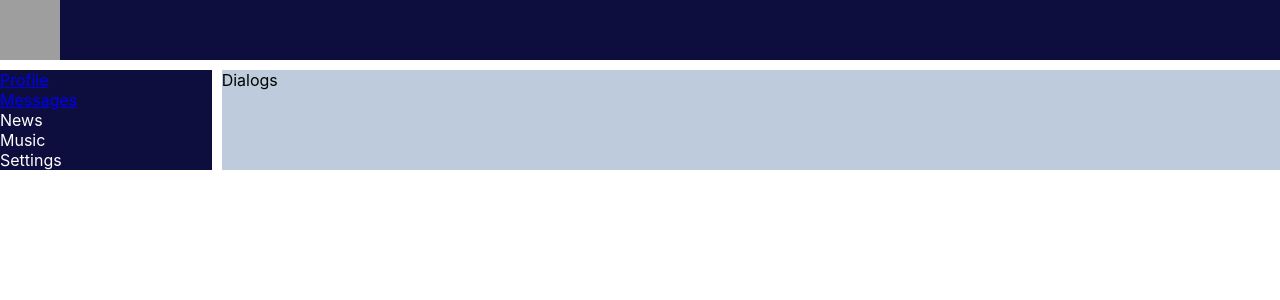
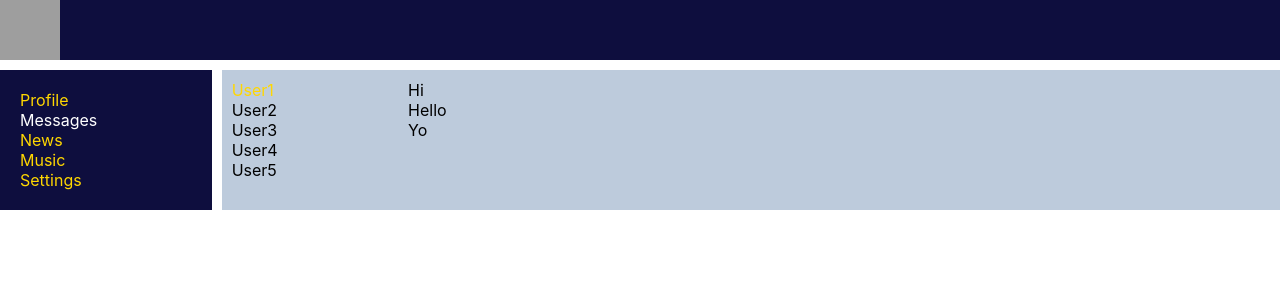
Before and after one commit to frytgy22/REACT-social_network, a React (Create React App) app in the folder social-network/: page /dialogs in a window 1280 px wide. Shown: the top 300 px of the page. Built offline with nearby package versions, Linux system fonts and the light colour scheme; grey boxes are pictures that could not be loaded.

Commit message:
added Navlink

```diff
--- a/social-network/src/components/dialogs/Dialogs.jsx
+++ b/social-network/src/components/dialogs/Dialogs.jsx
@@ -1,10 +1,33 @@
 import React from "react";
+import classes from "./Dialogs.module.css"
 
 
 const Dialogs = () => {
     return (
-        <div >
-            Dialogs
+        <div className={classes.dialogs}>
+            <div className={classes.dialogsItems}>
+                <div className={classes.dialog + ' '+ classes.active}>
+                    User1
+                </div>
+                <div className={classes.dialog}>
+                    User2
+                </div>
+                <div className={classes.dialog}>
+                    User3
+                </div>
+                <div className={classes.dialog}>
+                    User4
+                </div>
+                <div className={classes.dialog}>
+                    User5
+                </div>
+            </div>
+
+            <div className={classes.messages}>
+                <div className={classes.message}>Hi</div>
+                <div className={classes.message}>Hello</div>
+                <div className={classes.message}>Yo</div>
+            </div>
         </div>
     )
 }
--- a/social-network/src/components/dialogs/Dialogs.module.css
+++ b/social-network/src/components/dialogs/Dialogs.module.css
@@ -0,0 +1,24 @@
+.dialogs {
+    display: grid;
+    grid-template-columns: 2fr 10fr;
+}
+
+.dialogs .dialogsItems {
+    padding: 10px;
+}
+
+.dialogsItems .dialog {
+
+}
+
+.dialogsItems .active {
+    color: gold;
+}
+
+.messages {
+    padding: 10px;
+}
+
+.messages .message {
+
+}
--- a/social-network/src/components/navbar/Navbar.jsx
+++ b/social-network/src/components/navbar/Navbar.jsx
@@ -1,11 +1,18 @@
 import React from "react";
 import classes from "./Navbar.module.css";
+import {NavLink} from "react-router-dom";
 
 const Navbar = () => {
     return (
         <nav className={classes.nav}>
-            <div className={classes.item}><a href={'/profile'}>Profile</a></div>
-            <div className={`${classes.item} ${classes.active}`}><a href={'/dialogs'}>Messages</a></div>
+            <div className={classes.item}>
+                <NavLink to="/profile" activeClassName={classes.activeLink}>Profile</NavLink>
+            </div>
+
+            <div className={classes.item}>
+                <NavLink to="/dialogs" activeClassName={classes.activeLink}>Messages</NavLink>
+            </div>
+
             <div className={classes.item}><a>News</a></div>
             <div className={classes.item}><a>Music</a></div>
             <div className={classes.item}><a>Settings</a></div>
--- a/social-network/src/components/navbar/Navbar.module.css
+++ b/social-network/src/components/navbar/Navbar.module.css
@@ -1,12 +1,14 @@
-.nav{
+.nav {
     grid-area: nav;
     background-color: #0e0e3e;
+    padding: 20px;
 }
 
-.item{
-   color:white;
+.item a {
+    color: gold;
+    text-decoration: none;
 }
 
-.active{
-color: gold;
+.item a.activeLink {
+    color: white;
 }
```
